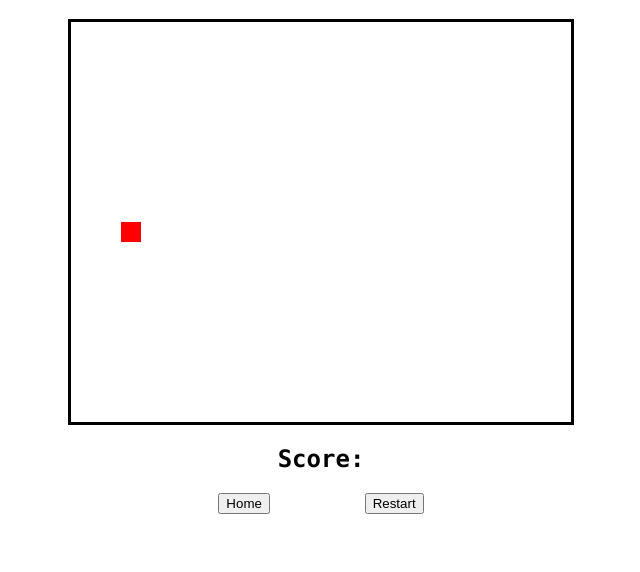
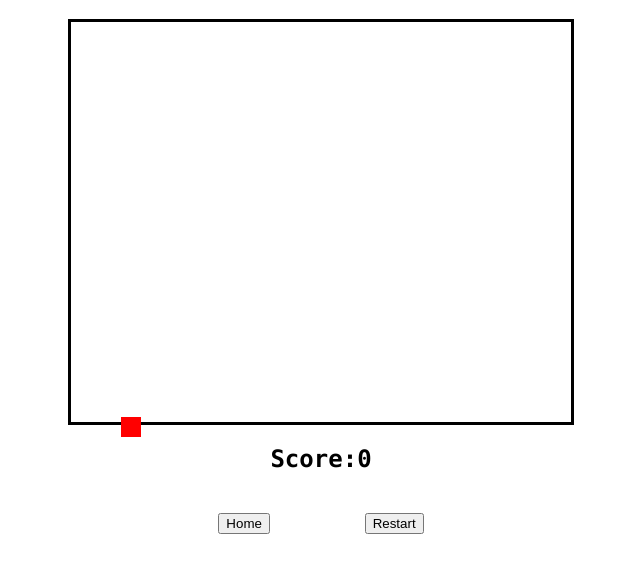
Before and after one commit to Saemiboy/portfolio-raspi, a plain HTML site: page Public/Spiele/FlappyBird/index.html in a window 1280 px wide. Both pictures are taken after a click on the button "Restart". Shown: the part 62-634 px from the top of the page, without its empty margins (319-959 px from the left). Drawn offline with Linux system fonts and the light colour scheme.

Commit message:
erste Game logik damit bird schonmal springen kann

```diff
--- a/Public/Spiele/FlappyBird/index.html
+++ b/Public/Spiele/FlappyBird/index.html
@@ -12,7 +12,10 @@
         <div id="game">
             <div id="bird"></div>
         </div>
-        <h2>Score: </h2>
+        <div id="score">
+
+            <h2>Score: </h2><h2 id="scoreValue">0</h2>
+        </div>
     </div>
     <div id="controls">
         <div id="innercontrols">
--- a/Public/Spiele/FlappyBird/script.js
+++ b/Public/Spiele/FlappyBird/script.js
@@ -0,0 +1,36 @@
+const bird = document.getElementById("bird");
+const gameBoard = document.getElementById("game");
+const score = document.getElementById("scoreValue");
+const restartBtn = document.getElementById("restart");
+
+let gravity = 0.6;
+let bird_v = 0;
+let bird_y = 200;
+let isGameOver = false;
+
+setInterval(() => {
+  if (!isGameOver) {
+    bird_v += gravity;
+    bird_y += bird_v;
+
+    if (bird_y > gameBoard.clientHeight - bird.clientHeight) {
+      isGameOver = true;
+      alert("Game Over! Your score: " + score.innerText);
+    }
+
+    bird.style.top = bird_y + "px";
+  }
+}
+, 20);
+document.addEventListener("keydown", (e) => {
+  if (e.key === " ") {
+    bird_v = -10;
+  }
+});
+restartBtn.addEventListener("click", () => {
+  isGameOver = false;
+  bird_v = 0;
+  bird_y = 200;
+  score.innerText = "0";
+  bird.style.top = bird_y + "px";
+});
--- a/Public/Spiele/FlappyBird/style.css
+++ b/Public/Spiele/FlappyBird/style.css
@@ -39,3 +39,8 @@ a {
     text-decoration: none;
     color: black;
 }
+
+#score {
+    display: flex;
+    justify-content: center;
+}
```
